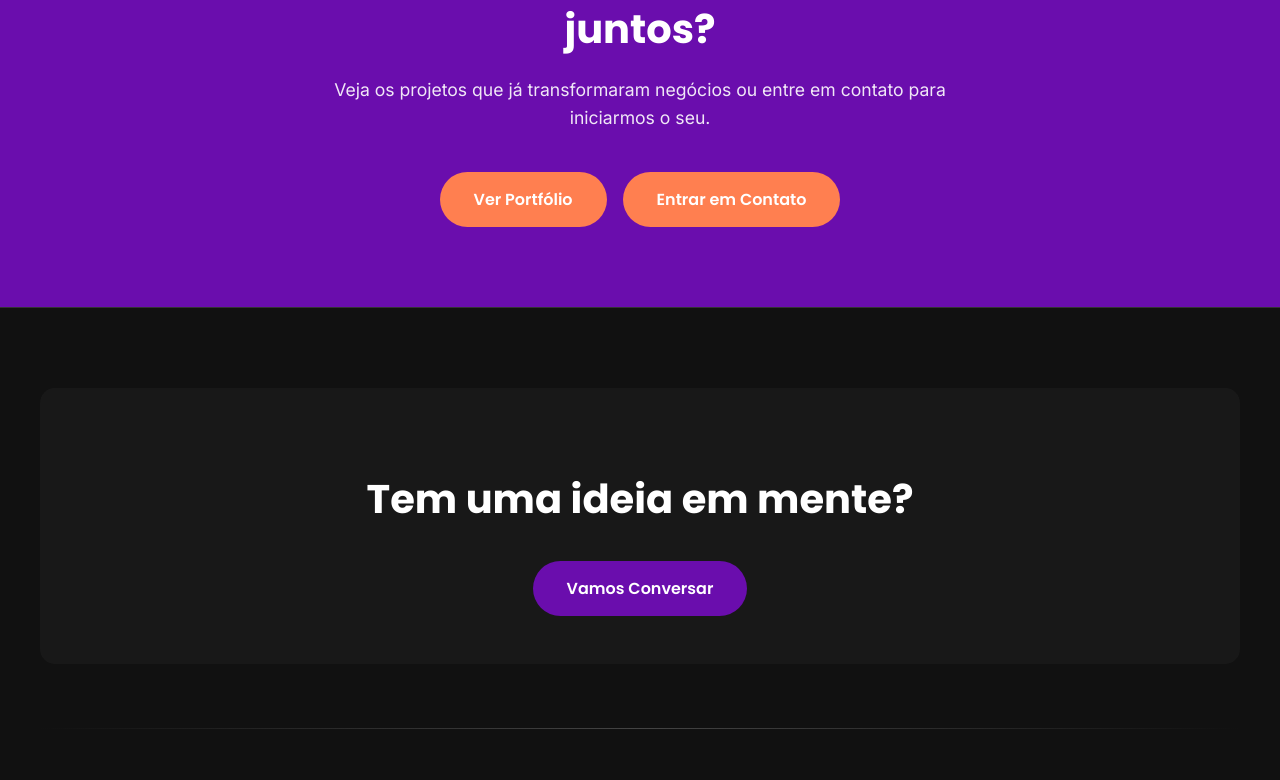
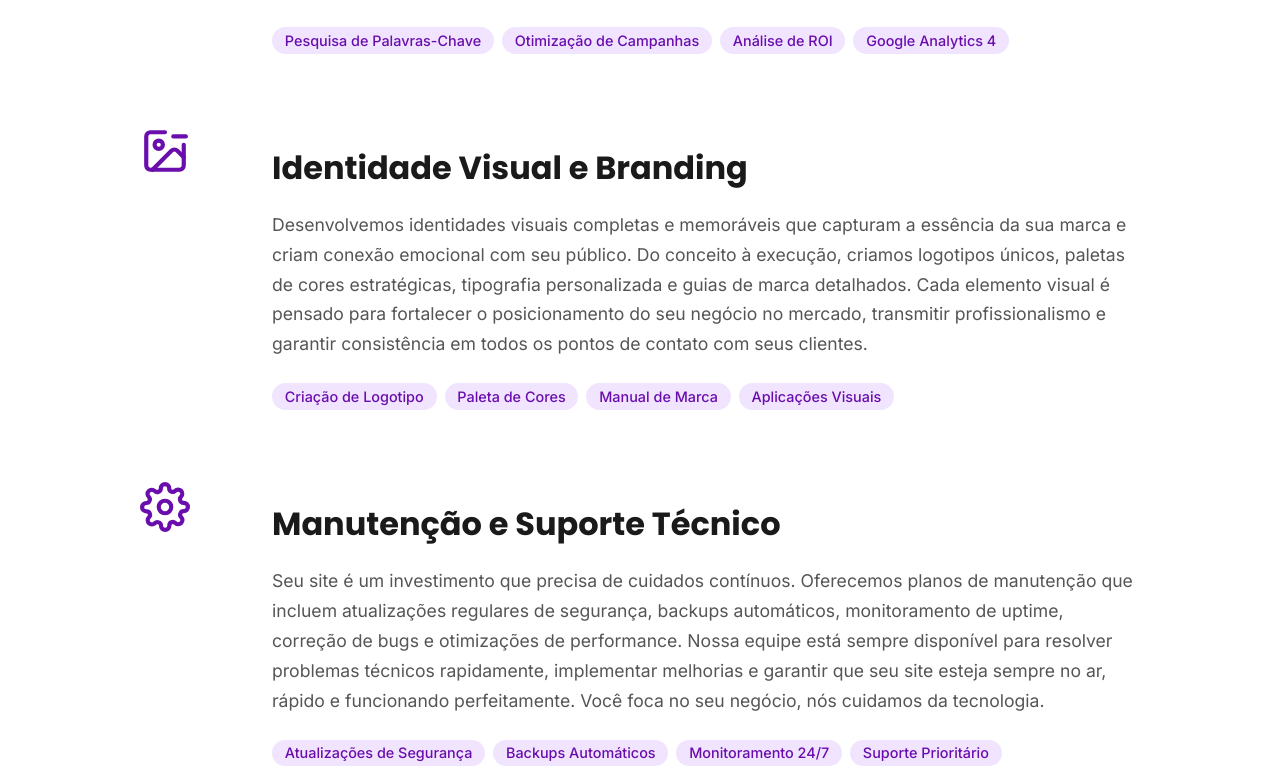
Before and after one commit to MatheusDevb/devera-site, a React (Vite) app: page /servicos in a window 1280 px wide. Shown: the part 1660-2440 px from the top of the page. Built offline with nearby package versions, Linux system fonts and the light colour scheme.

Commit message:
atualizações de serviços

```diff
--- a/src/pages/ProjectDetail.module.css
+++ b/src/pages/ProjectDetail.module.css
@@ -75,7 +75,13 @@
   font-size: 4rem;
   font-weight: 700;
   margin: 0;
-  text-shadow: 0 4px 20px rgba(0, 0, 0, 0.3);
+  text-shadow:
+    /* Sombra preta para contraste */
+    2px 2px 4px rgba(0, 0, 0, 0.9),
+    4px 4px 8px rgba(0, 0, 0, 0.7),
+    /* Brilho roxo */ 0 0 20px rgba(138, 43, 226, 0.8),
+    0 0 40px rgba(138, 43, 226, 0.6),
+    0 0 60px rgba(138, 43, 226, 0.4);
 }
 
 /* ========== CONTAINER PRINCIPAL ========== */
@@ -128,7 +134,9 @@
   text-decoration: none;
   border-radius: 8px;
   font-weight: 600;
-  transition: transform 0.3s ease, box-shadow 0.3s ease;
+  transition:
+    transform 0.3s ease,
+    box-shadow 0.3s ease;
 }
 
 .liveButton:hover {
@@ -183,7 +191,9 @@
   border-radius: 15px;
   overflow: hidden;
   box-shadow: 0 10px 30px rgba(0, 0, 0, 0.1);
-  transition: transform 0.3s ease, box-shadow 0.3s ease;
+  transition:
+    transform 0.3s ease,
+    box-shadow 0.3s ease;
 }
 
 .galleryItem:hover {
--- a/src/pages/Servicos.jsx
+++ b/src/pages/Servicos.jsx
@@ -1,7 +1,9 @@
 // src/pages/Servicos.jsx
 import { Helmet } from "react-helmet-async";
 import styles from "./Servicos.module.css";
-import { FiLayout, FiCode, FiTrendingUp } from "react-icons/fi";
+import { FiLayout, FiCode, FiTrendingUp, FiSettings } from "react-icons/fi";
+import { SiGoogleads } from "react-icons/si";
+import { LuImageMinus } from "react-icons/lu";
 import CTASection from "../components/CTASection.jsx"; // Reutilizando a seção de CTA
 
 const services = [
@@ -34,6 +36,42 @@ const services = [
       "Otimização de Imagens",
       "Performance Web",
       "Google Analytics",
+    ],
+  },
+  {
+    icon: <SiGoogleads size={50} />,
+    title: "Gestão Estratégica de Google Ads",
+    description:
+      "Criamos e gerenciamos campanhas de anúncios no Google Ads com foco em resultados mensuráveis. Nossa abordagem combina pesquisa de palavras-chave estratégicas, segmentação precisa de público e otimização contínua de lances para maximizar seu ROI. Acompanhamos métricas como CTR, CPC e taxa de conversão, ajustando as campanhas em tempo real para garantir que cada real investido traga o máximo retorno possível, atraindo clientes qualificados e prontos para converter.",
+    tags: [
+      "Pesquisa de Palavras-Chave",
+      "Otimização de Campanhas",
+      "Análise de ROI",
+      "Google Analytics 4",
+    ],
+  },
+  {
+    icon: <LuImageMinus size={50} />,
+    title: "Identidade Visual e Branding",
+    description:
+      "Desenvolvemos identidades visuais completas e memoráveis que capturam a essência da sua marca e criam conexão emocional com seu público. Do conceito à execução, criamos logotipos únicos, paletas de cores estratégicas, tipografia personalizada e guias de marca detalhados. Cada elemento visual é pensado para fortalecer o posicionamento do seu negócio no mercado, transmitir profissionalismo e garantir consistência em todos os pontos de contato com seus clientes.",
+    tags: [
+      "Criação de Logotipo",
+      "Paleta de Cores",
+      "Manual de Marca",
+      "Aplicações Visuais",
+    ],
+  },
+  {
+    icon: <FiSettings size={50} />,
+    title: "Manutenção e Suporte Técnico",
+    description:
+      "Seu site é um investimento que precisa de cuidados contínuos. Oferecemos planos de manutenção que incluem atualizações regulares de segurança, backups automáticos, monitoramento de uptime, correção de bugs e otimizações de performance. Nossa equipe está sempre disponível para resolver problemas técnicos rapidamente, implementar melhorias e garantir que seu site esteja sempre no ar, rápido e funcionando perfeitamente. Você foca no seu negócio, nós cuidamos da tecnologia.",
+    tags: [
+      "Atualizações de Segurança",
+      "Backups Automáticos",
+      "Monitoramento 24/7",
+      "Suporte Prioritário",
     ],
   },
 ];
```
Also changed, not shown: src/assets/projeto-aramHero.jpg (added).
